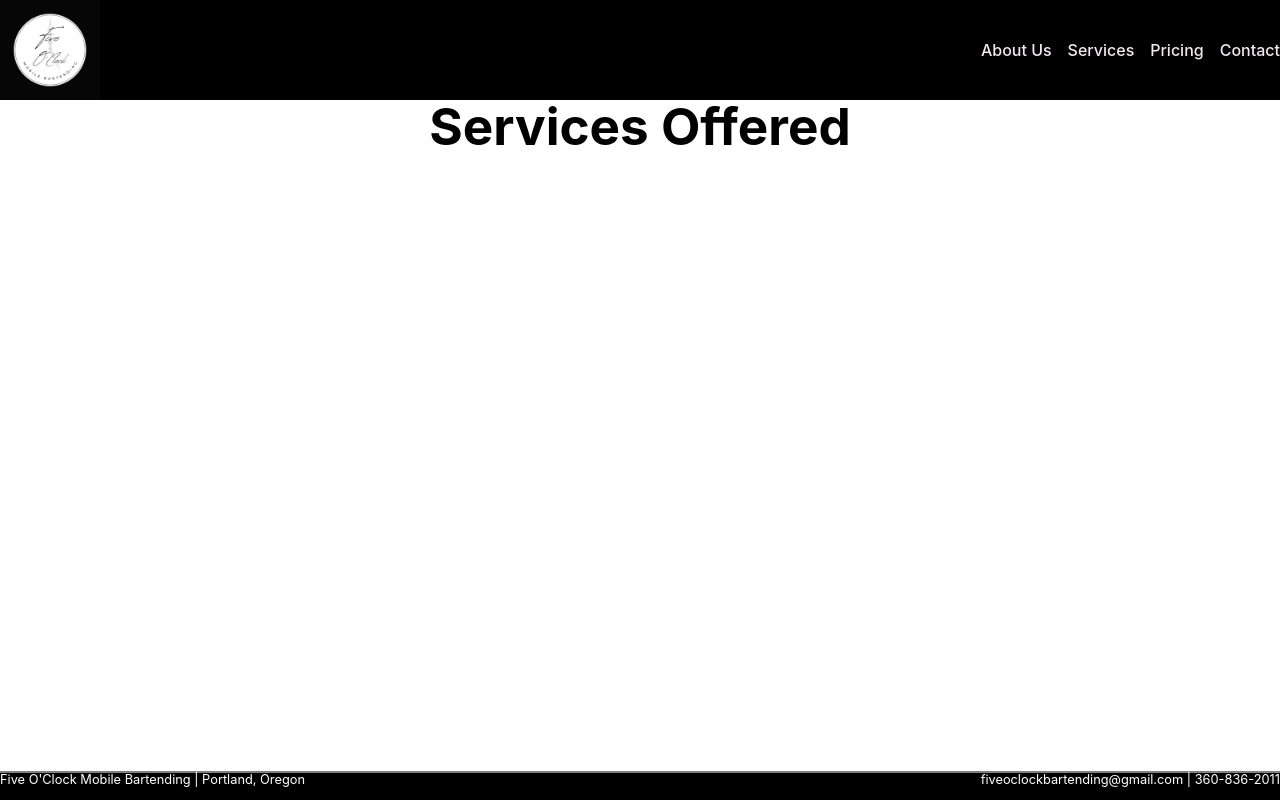
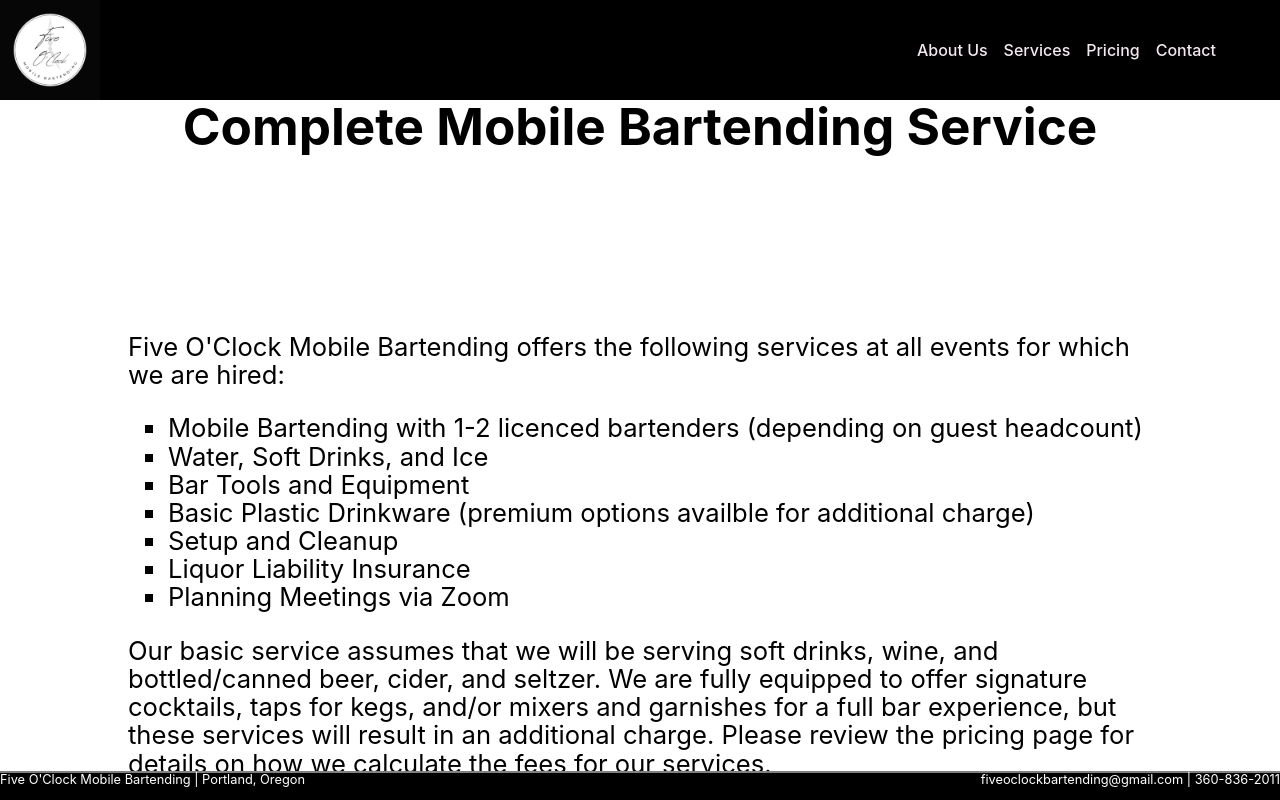
Before and after one commit to NScalzone/FiveOClockBartending, a React (Vite) app in the folder bar_cart/: page /services in a window 1280 px wide. Shown: the top 800 px of the page. Built offline with nearby package versions, Linux system fonts and the light colour scheme.

Commit message:
Added content

```diff
--- a/bar_cart/package.json
+++ b/bar_cart/package.json
@@ -27,6 +27,6 @@
     "eslint-plugin-react-hooks": "^4.6.0",
     "eslint-plugin-react-refresh": "^0.4.6",
     "tailwindcss": "^3.4.3",
-    "vite": "^5.2.0"
+    "vite": "^5.4.2"
   }
 }
--- a/bar_cart/src/App.css
+++ b/bar_cart/src/App.css
@@ -2,12 +2,7 @@
   box-sizing: border-box;
 }
 
-/*
-body{
-  min-height: 100%;
-  display: flex;
-  flex-direction: column;
-}*/
+
 
 .container {
   margin: 1rem;
@@ -28,19 +23,28 @@
 p{
   font-size: 1.6em;
   line-height: 1.1;
-  align-items: center;
-  height: 200px;
-  text-align: center;
+  /* align-items: center; */
+  height: auto;
+  margin-right: 10%;
+  margin-left: 10%;
+  margin-bottom: 10%;
+  text-align: left;
   text-wrap: wrap;
   color: black;
+  overflow-y: scroll;
 }
 
 div{
   height: 100vh;
+  width: 100vw;
   display: center;
   align-items: center;
-  height: 200px;
+  height: auto;
   text-align: center;
+}
+
+ul{
+  list-style-type: square;
 }
 
 img{
@@ -72,6 +76,7 @@
 .nav ul{
   padding: 0;
   margin: 0;
+  margin-right: 5%;
   display: flex;
   list-style: none;
   gap: 1rem;
--- a/bar_cart/src/pages/about.jsx
+++ b/bar_cart/src/pages/about.jsx
@@ -9,22 +9,11 @@
             <p>
                 Five O'Clock Mobile Bartending is a mobile bartending service based in Portland, Oregon.
                 More stuff about that. It's a great service. We'll get you drunk!
+                <img src="./joanna_at_bar.jpeg" alt="Joanna_at_bar" />
             </p>
 
-            <p>
-                Five O'Clock Mobile Bartending is a mobile bartending service based in Portland, Oregon.
-                More stuff about that. It's a great service. We'll get you drunk!
-            </p>
 
-            <p>
-                Five O'Clock Mobile Bartending is a mobile bartending service based in Portland, Oregon.
-                More stuff about that. It's a great service. We'll get you drunk!
-            </p>
 
-            <p>
-                Five O'Clock Mobile Bartending is a mobile bartending service based in Portland, Oregon.
-                More stuff about that. It's a great service. We'll get you drunk!
-            </p>
 
         </div>
         </body>
--- a/bar_cart/src/pages/pricing.jsx
+++ b/bar_cart/src/pages/pricing.jsx
@@ -5,8 +5,21 @@
         <div>
             <h1>Pricing</h1>
             <p>
-                <input type="checkbox"/>
-                <label>Option 1</label>
+                At Five O'Clock Bartending, we pride ourselves on our transparency. These are the pricing metrics we use
+                to calculate the cost of our services:
+
+                <ul>
+                    <li>Base Service Charge: $5 per event guest.</li>
+                    <li>Bartenders: $40/hr per Bartender.</li>
+                    <li>Travel: First 50 miles free, $0.67/mile (IRS Standard Rate) for events beyond that.*</li>
+                    <li>Taps: Add $100 to include up to 2 taps.</li>
+                    <li>Signature Cocktails: Add $100 for up to 2 signature cocktails. If more than 2 are requested,
+                        add another $100 for each additional cocktail.</li>
+                    <li>Full-Bar Cocktail Package: Add $200 for us to provide mixers, garnishes,
+                        and bar tools needed to make classic cocktails.</li>
+                </ul>
+
+                *Travel is calculated from our home base in Portland, Oregon. We will travel a maximum distance of 250 miles.
             </p>
         </div>
     );
--- a/bar_cart/src/pages/services.jsx
+++ b/bar_cart/src/pages/services.jsx
@@ -3,7 +3,36 @@
 const Services = () => {
     return (
         <div>
-            <h1>Services Offered</h1>
+            <h1>Complete Mobile Bartending Service</h1>
+            <p>
+                Five O'Clock Mobile Bartending offers the following services at all events for which we are hired:
+                <ul>
+                    <li>Mobile Bartending with 1-2 licenced bartenders (depending on guest headcount)</li>
+                    <li>Water, Soft Drinks, and Ice</li>
+                    <li>Bar Tools and Equipment</li>
+                    <li>Basic Plastic Drinkware (premium options availble for additional charge)</li>
+                    <li>Setup and Cleanup</li>
+                    <li>Liquor Liability Insurance</li>
+                    <li>Planning Meetings via Zoom</li>
+                </ul>
+
+
+                Our basic service assumes that we will be serving soft drinks, wine, and bottled/canned beer, cider, and seltzer.
+                We are fully equipped to offer signature cocktails, taps for kegs, and/or mixers and garnishes for a full bar experience,
+                but these services will result in an additional charge. Please review the pricing page for details on how we calculate
+                the fees for our services.
+                <br />
+                <br />
+                Our service is what is called a "Dry Hire". We do not have a liquor licence, and as such we cannot provide alcohol.
+                We are fully insured and licenced to serve alchohol as long as the following criteria are met:
+
+                <ul>
+                    <li>Client provides all alcohol</li>
+                    <li>Guests cannot pay to attend the event</li>
+                    <li>Guests cannot pay for the alcohol we serve</li>
+                    <li>We can accept tips, but we do not expect them</li>
+                </ul>
+            </p>
 
         </div>
     );
```
Also changed, not shown: bar_cart/joanna_at_bar.jpeg (added), 1 other file (tests, documents, lock files or other folders).
